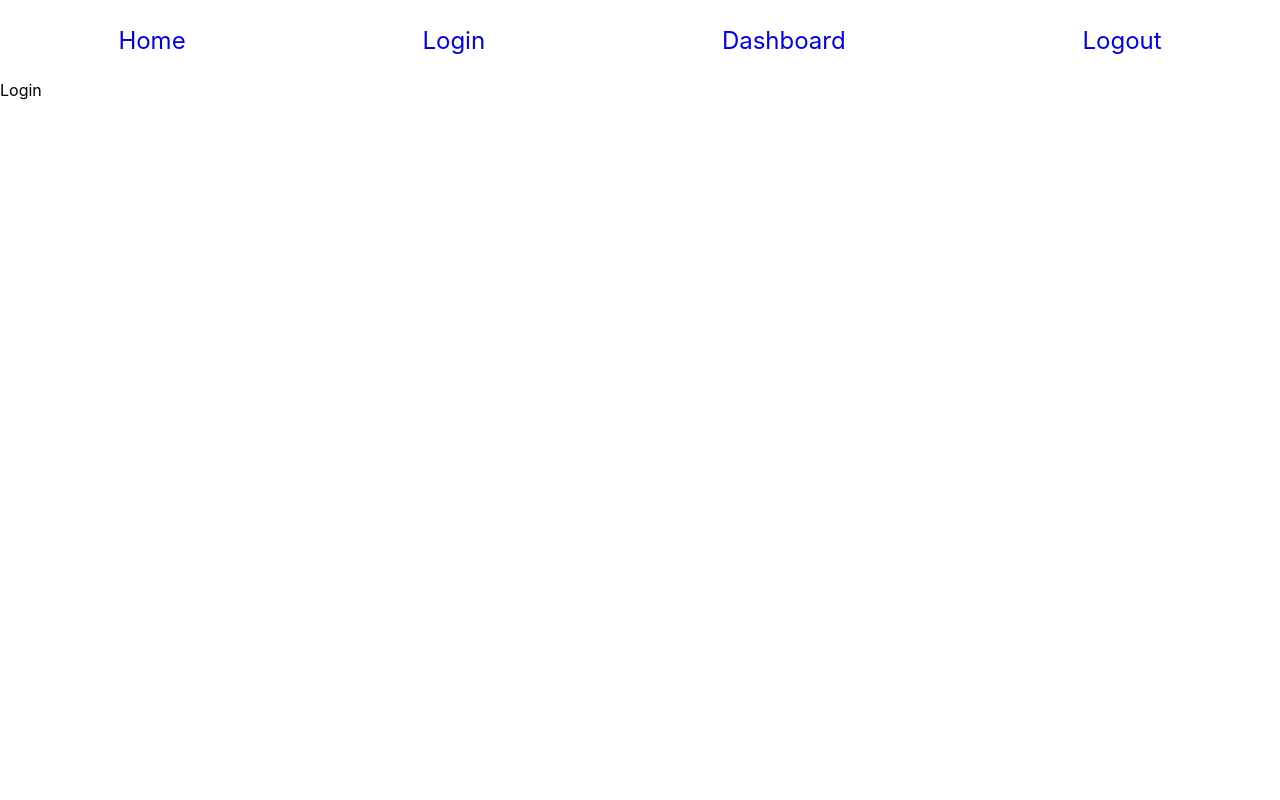
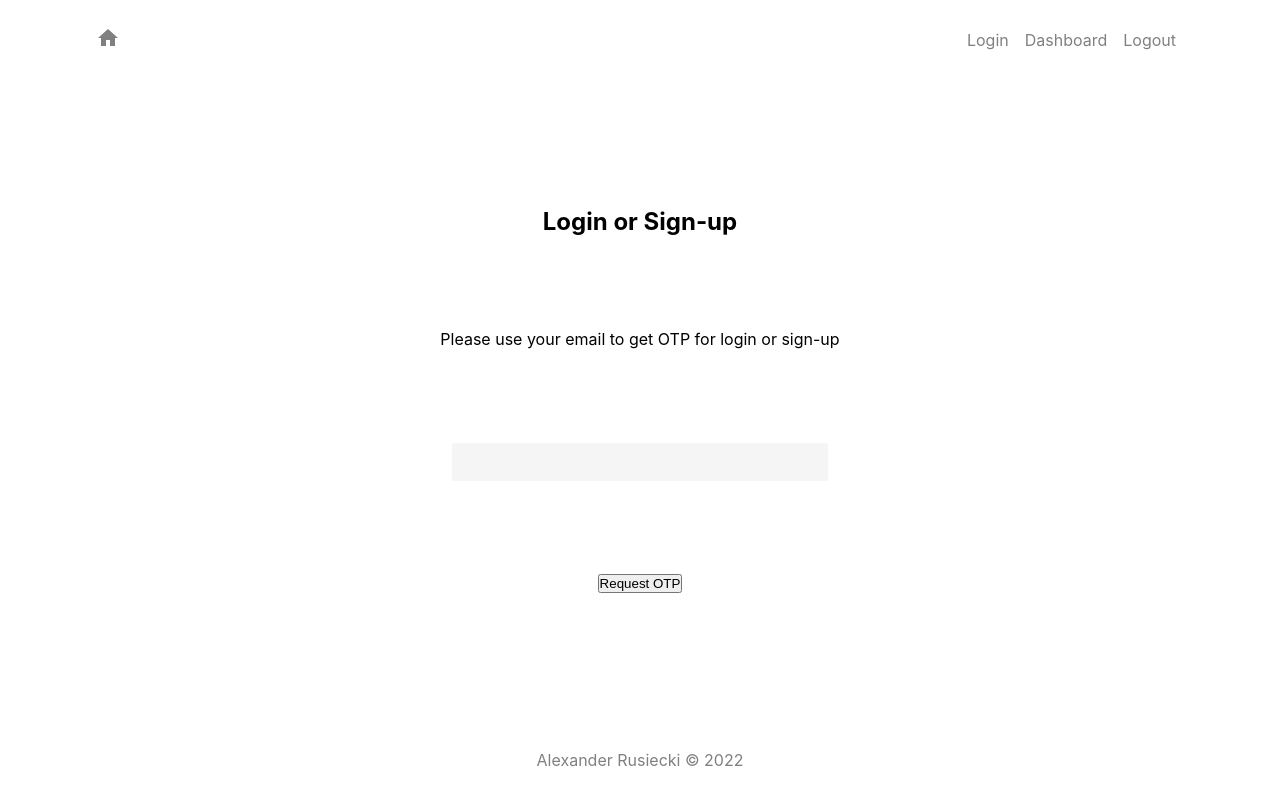
Before and after one commit to alexander-rusiecki/notes, a React (Create React App) app in the folder client/: page /login in a window 1280 px wide. Built offline with nearby package versions, Linux system fonts and the light colour scheme; the HTML template or start-up script is replaced by a standard one.

Commit message:
add login functionality & add styling & create footer

```diff
--- a/client/package.json
+++ b/client/package.json
@@ -3,6 +3,8 @@
   "version": "0.1.0",
   "private": true,
   "dependencies": {
+    "@emotion/react": "^11.9.0",
+    "@emotion/styled": "^11.8.1",
     "@mui/icons-material": "^5.8.2",
     "@testing-library/jest-dom": "^5.16.4",
     "@testing-library/react": "^13.3.0",
--- a/client/src/App.jsx
+++ b/client/src/App.jsx
@@ -4,6 +4,7 @@ import Home from './pages/Home';
 import Login from './pages/Login';
 import Dashboard from './pages/Dashboard';
 import Logout from './pages/Logout';
+import Footer from './components/Footer';
 
 function App() {
   return (
@@ -15,6 +16,7 @@ function App() {
         <Route path="/dasboard" element={<Dashboard />} />
         <Route path="/logout" element={<Logout />} />
       </Routes>
+      <Footer />
     </BrowserRouter>
   );
 }
--- /dev/null
+++ b/client/src/components/Footer.jsx
@@ -0,0 +1,11 @@
+import '../styles/Footer.css';
+
+function Footer() {
+  return (
+    <footer>
+      <p>Alexander Rusiecki &copy; 2022</p>
+    </footer>
+  );
+}
+
+export default Footer;
--- a/client/src/components/Navbar.jsx
+++ b/client/src/components/Navbar.jsx
@@ -1,13 +1,20 @@
 import { Link } from 'react-router-dom';
+import HomeIcon from '@mui/icons-material/Home';
 import '../styles/Navbar.css';
 
 function Navbar() {
   return (
+    <header>
       <nav>
         <ul>
+          <div>
             <li>
-          <Link to="/">Home</Link>
+              <Link to="/">
+                <HomeIcon />
+              </Link>
             </li>
+          </div>
+          <div className="links">
             <li>
               <Link to="/login">Login</Link>
             </li>
@@ -17,8 +24,10 @@ function Navbar() {
             <li>
               <Link to="/logout">Logout</Link>
             </li>
+          </div>
         </ul>
       </nav>
+    </header>
   );
 }
 
--- a/client/src/index.css
+++ b/client/src/index.css
@@ -18,22 +18,6 @@ code {
     monospace;
 }
 
-nav {
-  height: 10vh;
-  display: flex;
-  justify-content: center;
-  align-items: center;
+main {
+  min-height: 80vh;
 }
-
-nav ul {
-  width: 100vw;
-  display: flex;
-  justify-content: space-around;
-  align-items: center;
-  list-style: none;
-}
-
-nav ul a {
-  text-decoration: none;
-  font-size: 1.5rem;
-}
--- a/client/src/pages/Login.jsx
+++ b/client/src/pages/Login.jsx
@@ -1,5 +1,89 @@
+import { useState } from 'react';
+import axios from 'axios';
+import '../styles/Login.css';
+
 function Login() {
-  return <div>Login</div>;
+  const [method_id, setMethod_id] = useState('');
+  const [email, setEmail] = useState('');
+  const [code, setCode] = useState('');
+
+  const requestOTP = async e => {
+    e.preventDefault();
+    try {
+      if (!email) return;
+      const response = await axios.post(
+        'http://localhost:4000/send-email',
+        { email },
+        { withCredentials: true }
+      );
+      console.log(response.data);
+      setMethod_id(response.data.email_id);
+    } catch (error) {
+      console.log(error.message);
+    }
+  };
+
+  const verifyOTP = async e => {
+    e.preventDefault();
+    try {
+      if (!method_id || !code) return;
+      const response = await axios.post(
+        'http://localhost:4000/verify-otp',
+        { method_id, code },
+        { withCredentials: true }
+      );
+      console.log(response.data);
+    } catch (error) {
+      console.log(error.message);
+    }
+  };
+  return (
+    <main className="login-container">
+      {!method_id && (
+        <form onSubmit={requestOTP}>
+          <h2>Login or Sign-up</h2>
+          <p>Please use your email to get OTP for login or sign-up</p>
+          <input
+            type="email"
+            id="email"
+            name="email"
+            value={email}
+            onChange={e => setEmail(e.target.value)}
+          />
+          <button type="submit">Request OTP</button>
+        </form>
+      )}
+      {method_id && (
+        <div>
+          <form onSubmit={verifyOTP}>
+            <h2>Enter your OTP</h2>
+            <p>Check your email and use the OTP sent to you.</p>
+            <input
+              type="number"
+              id="otp"
+              name="otp"
+              value={code}
+              onChange={e => setCode(e.target.value)}
+            />
+            <button type="submit">Verify OTP</button>
+          </form>
+          <button
+            className="change-email"
+            onClick={async () => {
+              const response = await axios.post(
+                'http://localhost:4000',
+                {},
+                { withCredentials: true }
+              );
+              console.log(response.data);
+            }}
+          >
+            Change Email
+          </button>
+        </div>
+      )}
+    </main>
+  );
 }
 
 export default Login;
--- /dev/null
+++ b/client/src/styles/Footer.css
@@ -0,0 +1,7 @@
+footer {
+  height: 10vh;
+  display: flex;
+  justify-content: center;
+  align-items: center;
+  color: grey;
+}
--- /dev/null
+++ b/client/src/styles/Login.css
@@ -0,0 +1,27 @@
+.login-container {
+  width: 100%;
+  height: 100%;
+  display: flex;
+  flex-direction: column;
+  justify-content: center;
+  align-items: center;
+  text-align: center;
+}
+
+.login-container form {
+  height: 60vh;
+  display: flex;
+  flex-direction: column;
+  align-items: center;
+  justify-content: space-around;
+}
+
+.login-container form input {
+  padding: 0.2em 1em;
+  border: none;
+  border-radius: 2px;
+  font-size: 1.5em;
+  font-weight: bold;
+  background-color: #f5f5f5;
+  color: #333;
+}
--- a/client/src/styles/Navbar.css
+++ b/client/src/styles/Navbar.css
@@ -0,0 +1,34 @@
+header {
+  height: 10vh;
+  width: 100vw;
+  padding: 0 6em;
+}
+
+nav {
+  height: 100%;
+  width: 100%;
+  display: flex;
+  justify-content: space-between;
+  align-items: center;
+}
+
+nav ul {
+  width: 100%;
+  display: flex;
+  justify-content: space-between;
+  align-items: center;
+  list-style: none;
+}
+
+nav ul a {
+  text-decoration: none;
+  color: grey;
+}
+
+nav ul .links {
+  display: flex;
+}
+
+nav ul .links a {
+  margin: 0.5em;
+}
```
Also changed, not shown: 1 other file (tests, documents, lock files or other folders). Lines whose indentation alone changed are shown as unchanged.
